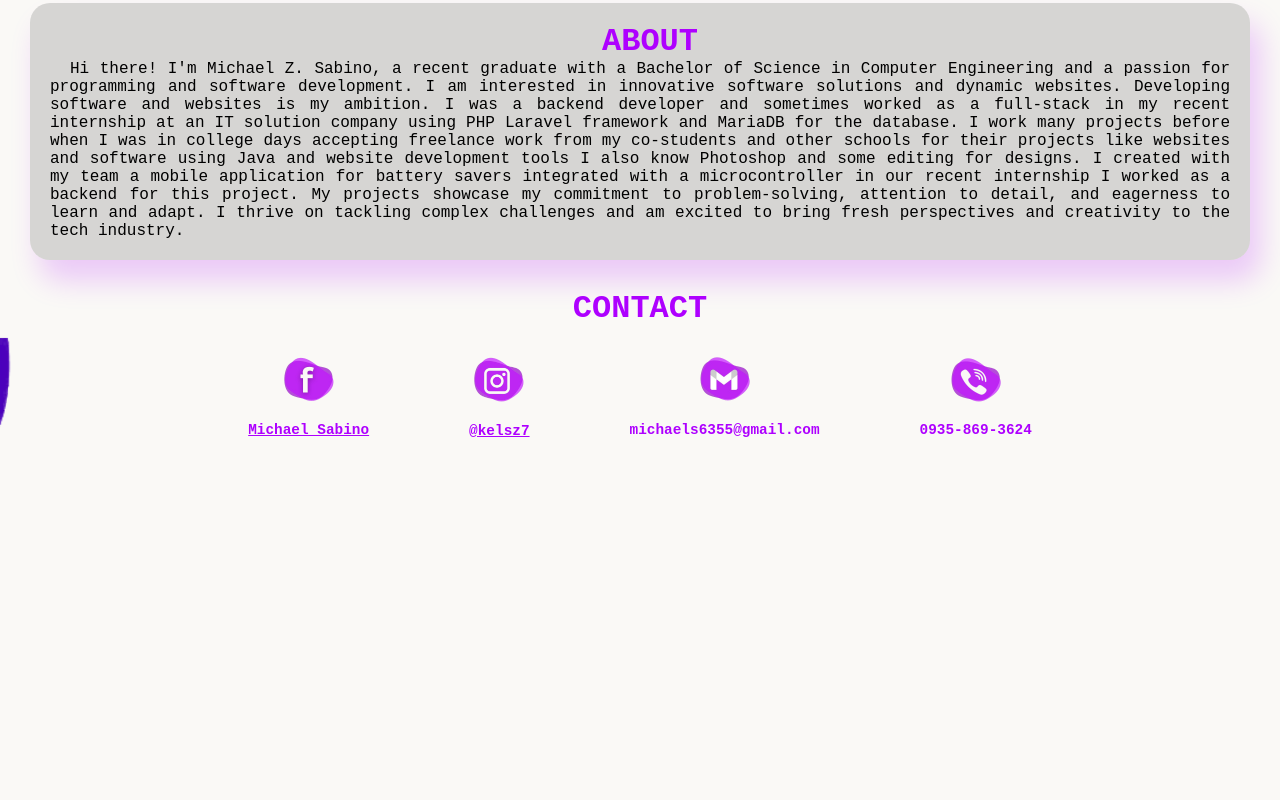
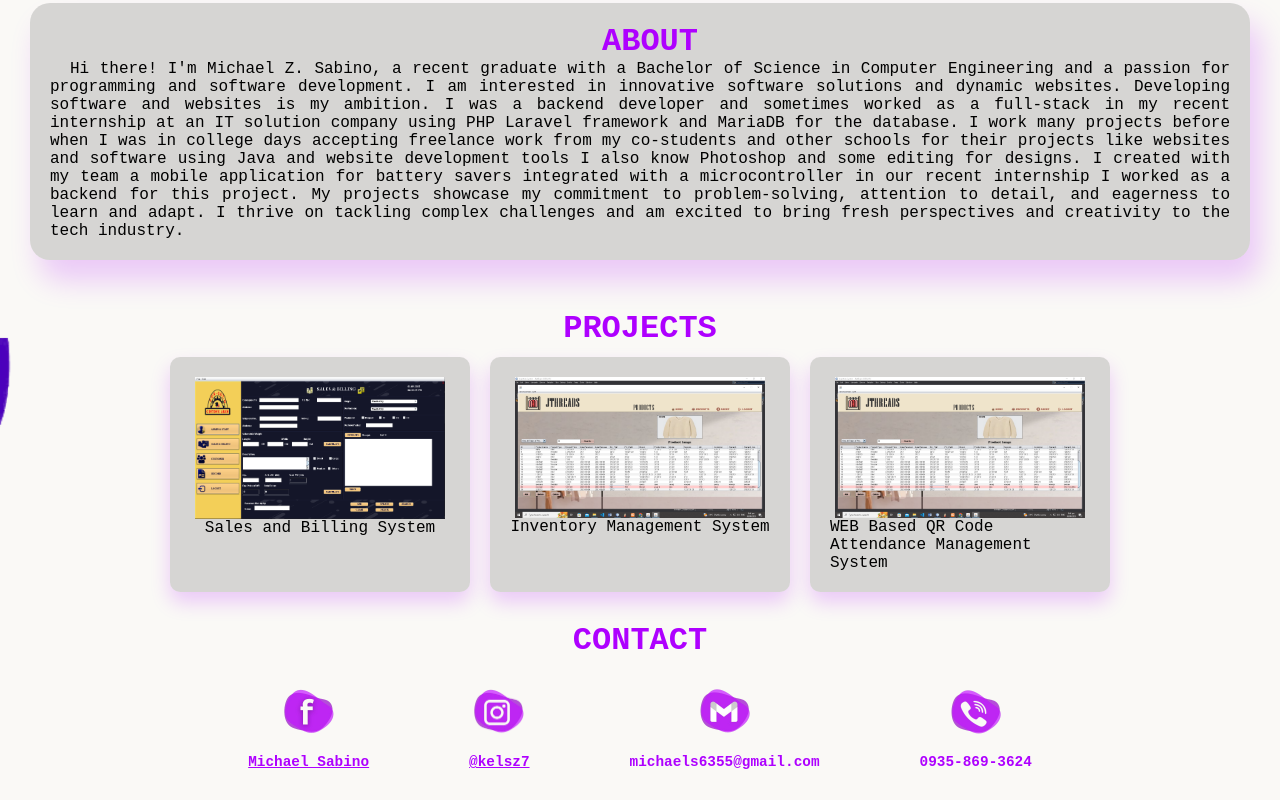
Before and after one commit to KELSZ22/My_Portfolio, a plain HTML site: page index.html in a window 1280 px wide. Shown: the part 462-1262 px from the top of the page. Before the commit the page ends 931 px from the top, so only its background shows below. Drawn offline with Linux system fonts and the light colour scheme.

Commit message:
projects

```diff
--- a/index.html
+++ b/index.html
@@ -63,6 +63,28 @@
     creativity to the tech industry.</p>
     </div>
 
+    <div class="projects">
+        <label> PROJECTS</label>
+
+        <div class="align-projects">
+
+                <div class="projects-cards">
+                <img src="images/projects/salesAndBilling.png" alt="" width="250px">
+                <p>Sales and Billing System</p>
+                </div>
+
+                <div class="projects-cards">
+                    <img src="images/projects/inventory_system.png" alt="" width="250px">
+                    Inventory Management System
+                </div>
+
+                <div class="projects-cards">
+                    <img src="images/projects/inventory_system.png" alt="" width="250px">
+                    WEB Based QR Code Attendance Management System
+                </div>
+        </div>
+    </div>
+
 
     <div class="contact">
         <label>CONTACT</label>
--- a/index.js
+++ b/index.js
@@ -32,11 +32,11 @@ darkTheme.onclick = () =>{
     document.body.classList.toggle("dark-theme")
         if(document.body.classList.contains("dark-theme")){
 
-            darkTheme.src="images/dark_mode.svg";
+            darkTheme.src="images/light_mode.svg";
 
         }
         else{
-            darkTheme.src="images/light_mode.svg";
+            darkTheme.src="images/dark_mode.svg";
 
         }
 
--- a/style.css
+++ b/style.css
@@ -195,6 +195,35 @@ label{
     font-weight: bold;
 
 }
+.projects{
+    display: flex;
+    flex-wrap: wrap;
+    justify-content: center;
+    padding: 20px;
+    flex-direction: column;
+
+}
+
+.projects .align-projects{
+    display: flex;
+    flex-wrap: wrap;
+    justify-content: center;
+}
+
+.projects .projects-cards{
+    display: flex;
+    flex-direction: column;
+    align-items: center;
+    flex-wrap: wrap;
+    padding: 20px;
+    margin: 10px;
+    width: 300px;
+    background-color: rgba(128, 128, 128, 0.301);
+    border-radius: 10px;
+    box-shadow: 0px 10px 20px rgba(174, 0, 255, 0.2);
+
+
+}
 
 .contact .contact-icon{
     display: flex;
```
Also changed, not shown: images/projects/inventory_system.png (added), images/projects/salesAndBilling.png (added).
